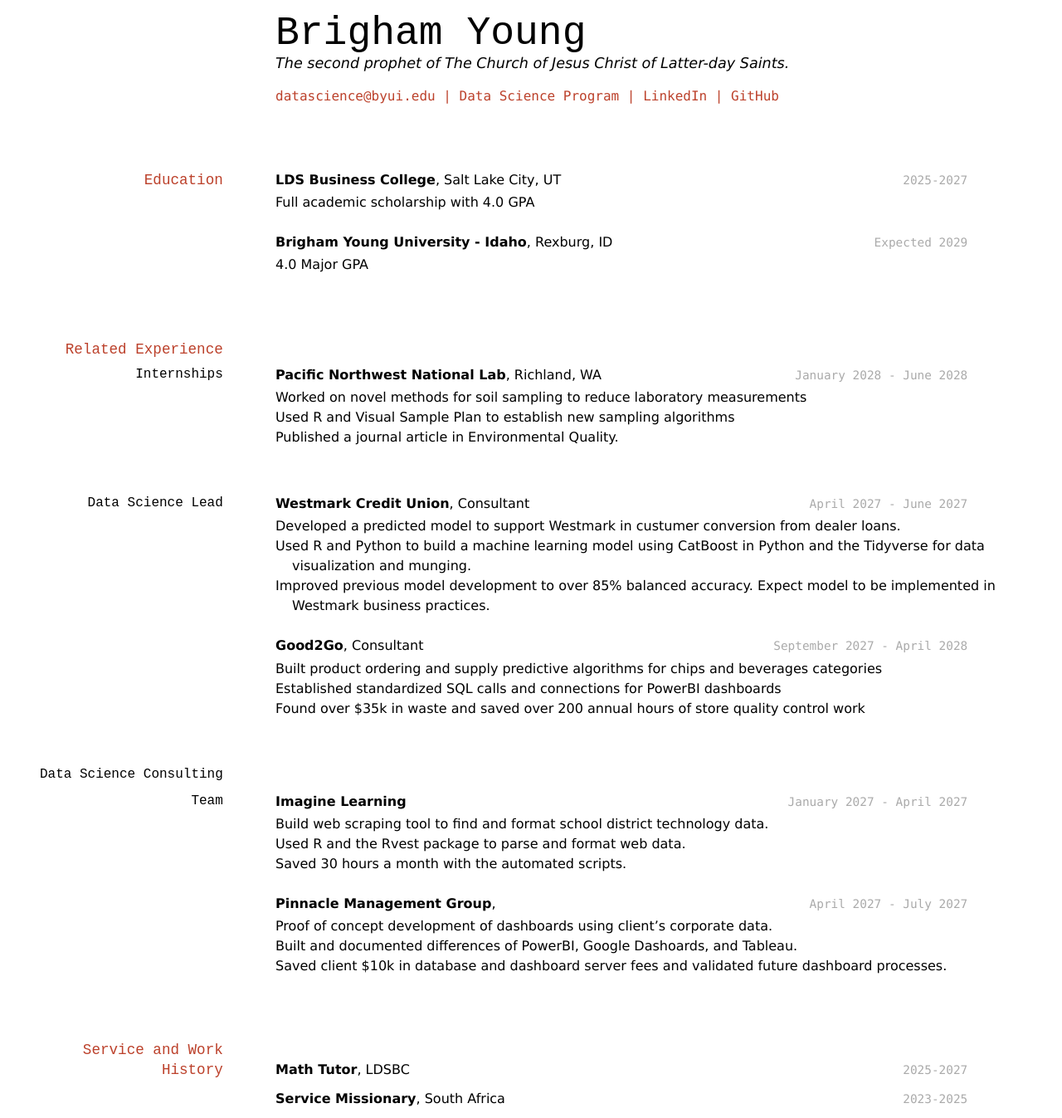
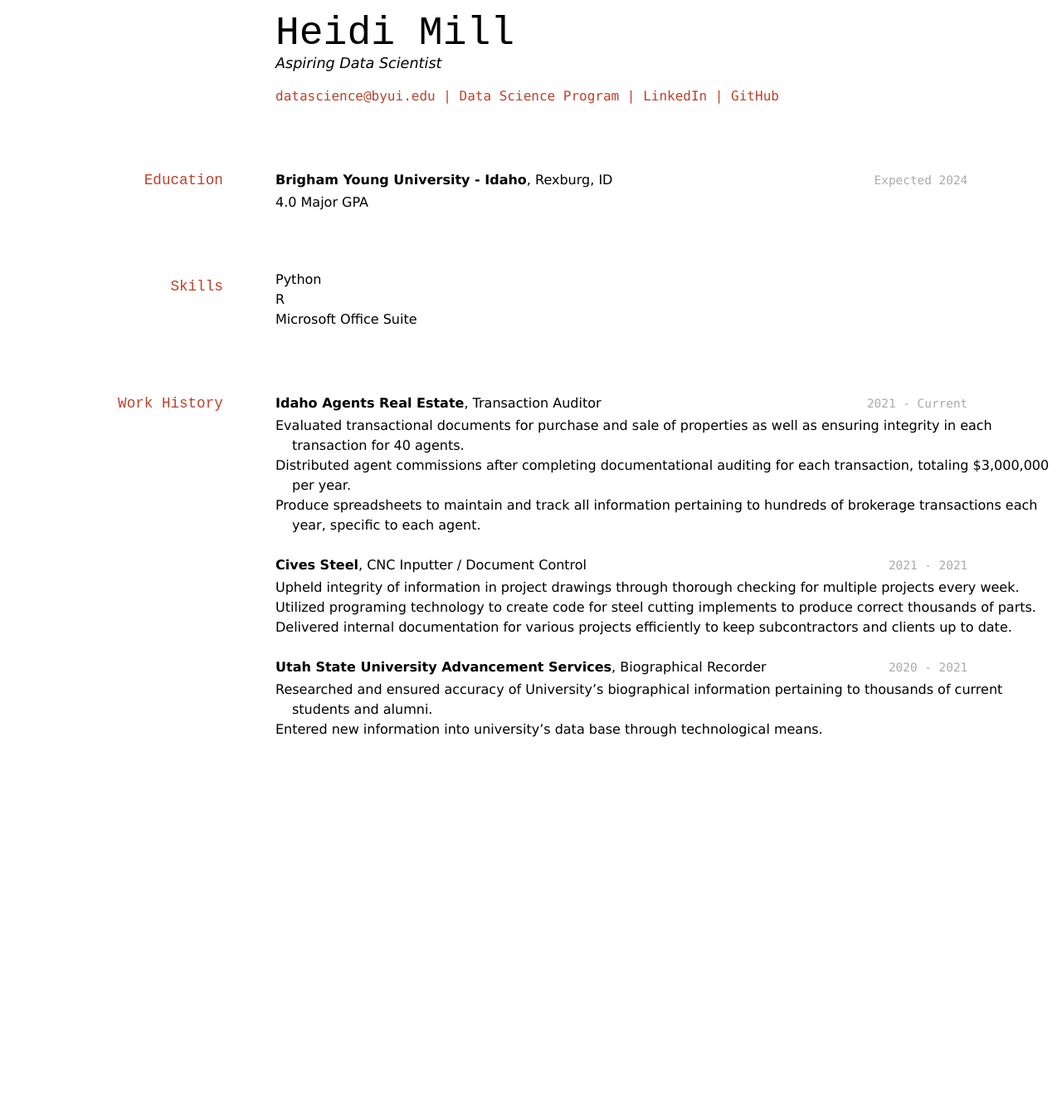
Before and after one commit to heidimill/mill_resume, a Jekyll site: the page built from docs/index.md, in a window 1280 px wide. Shown: the whole page at 83% size. Built offline with Jekyll 4.4.1, drawn with Linux system fonts in a browser that asks for light colours; after the commit the page ends 915 px from its top, so only the background shows below that.

Commit message:
Updated My information for the Resume

```diff
--- a/docs/index.md
+++ b/docs/index.md
@@ -1,9 +1,9 @@
 ---
 layout: cv
-title: Brigham Young's Resume
+title: Heidi Mill's Resume
 ---
-# Brigham Young
-The second prophet of The Church of Jesus Christ of Latter-day Saints.
+# Heidi Mill
+Aspiring Data Scientist
 
 <div id="webaddress">
 <a href="datascience@byui.edu">datascience@byui.edu</a>
@@ -16,71 +16,42 @@ The second prophet of The Church of Jesus Christ of Latter-day Saints.
 
 ## Education
 
-`2025-2027`
-__LDS Business College__, Salt Lake City, UT
-
-- Full academic scholarship with 4.0 GPA
-
-`Expected 2029`
+`Expected 2024`
 __Brigham Young University - Idaho__, Rexburg, ID
 
 - 4.0 Major GPA
 
 
-## Related Experience
+## Skills
+- Python
+- R
+- Microsoft Office Suite
 
-### Internships
+## Work History
 
-`January 2028 - June 2028`
-__Pacific Northwest National Lab__, Richland, WA
+`2021 - Current`
+__Idaho Agents Real Estate__, Transaction Auditor
+- Evaluated transactional documents for purchase and sale of properties as well as ensuring
+integrity in each transaction for 40 agents.
+- Distributed agent commissions after completing documentational auditing for each
+transaction, totaling $3,000,000 per year.
+- Produce spreadsheets to maintain and track all information pertaining to hundreds of
+brokerage transactions each year, specific to each agent.
 
-- Worked on novel methods for soil sampling to reduce laboratory measurements
-- Used R and Visual Sample Plan to establish new sampling algorithms
-- Published a journal article in Environmental Quality.
+`2021 - 2021`
+__Cives Steel__, CNC Inputter / Document Control
+- Upheld integrity of information in project drawings through thorough checking for multiple
+projects every week.
+- Utilized programing technology to create code for steel cutting implements to produce
+correct thousands of parts.
+-  Delivered internal documentation for various projects efficiently to keep subcontractors and
+clients up to date.
 
-### Data Science Lead
-
-`April 2027 - June 2027`
-__Westmark Credit Union__, Consultant
-
-- Developed a predicted model to support Westmark in custumer conversion from dealer loans.
-- Used R and Python to build a machine learning model using CatBoost in Python and the Tidyverse for data visualization and munging.
-- Improved previous model development to over 85% balanced accuracy. Expect model to be implemented in Westmark business practices.
-
-`September 2027 - April 2028`
-__Good2Go__, Consultant
-
-- Built product ordering and supply predictive algorithms for chips and beverages categories
-- Established standardized SQL calls and connections for PowerBI dashboards
-- Found over $35k in waste and saved over 200 annual hours of store quality control work
-
-### Data Science Consulting Team
-
-`January 2027 - April 2027`
-__Imagine Learning__
-
-- Build web scraping tool to find and format school district technology data.
-- Used R and the Rvest package to parse and format web data.
-- Saved 30 hours a month with the automated scripts.
-
-`April 2027 - July 2027`
-__Pinnacle Management Group__,
-
-- Proof of concept development of dashboards using client's corporate data.
-- Built and documented differences of PowerBI, Google Dashoards, and Tableau.
-- Saved client $10k in database and dashboard server fees and validated future dashboard processes.
-
-
-## Service and Work History
-
-`2025-2027`
-__Math Tutor__, LDSBC
-
-
-`2023-2025`
-__Service Missionary__, South Africa
-
-
+`2020 - 2021`
+__Utah State University Advancement Services__, Biographical Recorder
+- Researched and ensured accuracy of University's biographical information pertaining to
+thousands of current students and alumni.
+- Entered new information into university's data base through technological means.
 
 <!-- ### Footer
 
```
